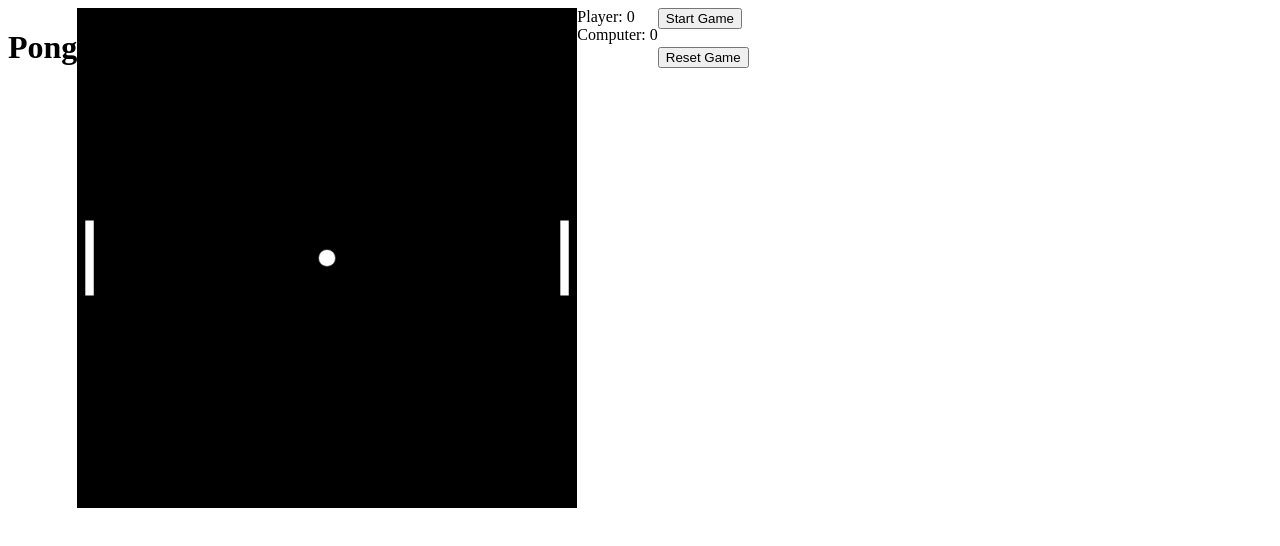
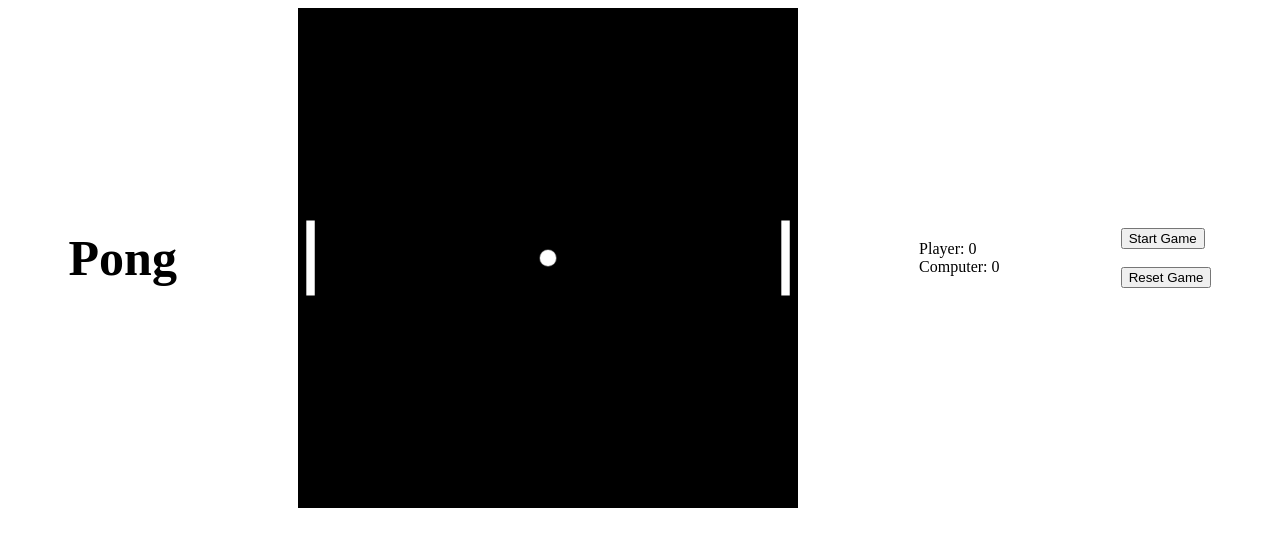
Before and after one commit to imanidev/pong_game, a plain HTML site: page index.html in a window 1280 px wide. Drawn offline with Linux system fonts and the light colour scheme.

Commit message:
added flex in css

```diff
--- a/style.css
+++ b/style.css
@@ -2,6 +2,13 @@ body {
     background-color: white;
     display: flex;
 
+}
+
+h1 {
+    text-align: center;
+    font-size: 50px;
+    color: black;
+    margin: auto;
 }
 
 #board {
@@ -9,4 +16,22 @@ body {
     height: 500px;
     width: 500px;
 
+    margin: auto;
 }
+
+.score-container {
+
+    flex-direction: row;
+    flex-direction: column;
+    justify-content: center;
+    align-items: center;
+    margin: auto;
+}
+
+.button-container {
+
+    flex-direction: column;
+    justify-content: center;
+    align-items: center;
+    margin: auto;
+}
```
